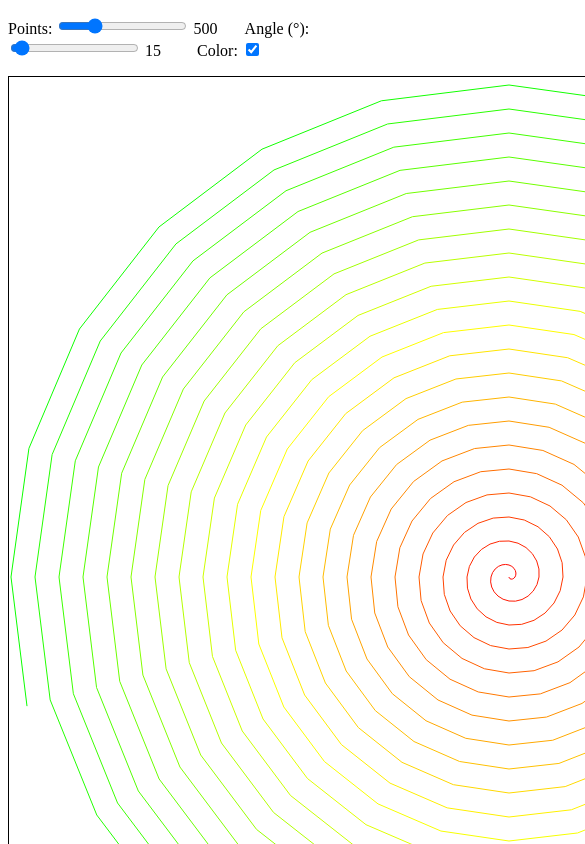
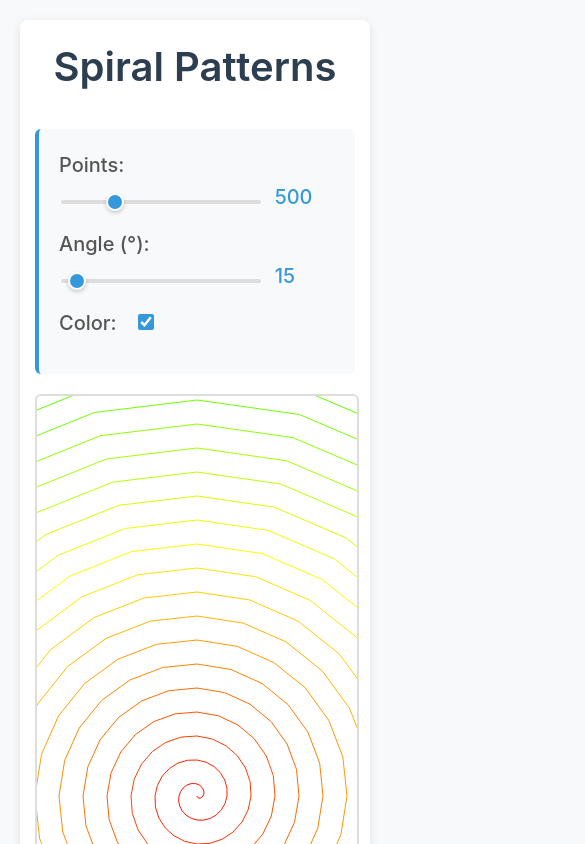
Before and after one commit to maxpoletto/math, a plain HTML site: page spirals/index.html in a window 390 px wide. Shown: the top 844 px of the page, 585 px wide, since content can reach past the window. Drawn offline with Linux system fonts and the light colour scheme.

Commit message:
Math toys restyling

```diff
--- /dev/null
+++ b/math-viz.css
@@ -0,0 +1,206 @@
+/* Common stylesheet for math visualization toys */
+
+body {
+  font-family: -apple-system, BlinkMacSystemFont, 'Segoe UI', Roboto, sans-serif;
+  margin: 0;
+  padding: 20px;
+  background: #f8f9fa;
+  color: #333;
+  line-height: 1.6;
+  font-size: 16px;
+  -webkit-text-size-adjust: none;
+}
+
+.container {
+  max-width: 1200px;
+  margin: 0 auto;
+  background: white;
+  padding: 30px;
+  border-radius: 8px;
+  box-shadow: 0 2px 10px rgba(0,0,0,0.1);
+}
+
+h1 {
+  margin: 0 0 30px 0;
+  color: #2c3e50;
+  font-weight: 600;
+  text-align: center;
+}
+
+/* Controls styling */
+.controls {
+  background: #f8f9fa;
+  padding: 20px;
+  border-radius: 6px;
+  margin-bottom: 20px;
+  border-left: 4px solid #3498db;
+}
+
+.control-group {
+  display: inline-block;
+  margin-right: 30px;
+  margin-bottom: 10px;
+  vertical-align: middle;
+}
+
+label {
+  display: inline-block;
+  font-weight: 500;
+  margin-right: 8px;
+  color: #555;
+}
+
+/* Slider styling */
+.slider {
+  width: 150px;
+  height: 4px;
+  border-radius: 2px;
+  background: #ddd;
+  outline: none;
+  margin-right: 8px;
+  appearance: none;
+}
+
+.slider::-webkit-slider-thumb {
+  appearance: none;
+  width: 18px;
+  height: 18px;
+  border-radius: 50%;
+  background: #3498db;
+  cursor: pointer;
+  border: 2px solid white;
+  box-shadow: 0 2px 4px rgba(0,0,0,0.2);
+}
+
+.slider::-moz-range-thumb {
+  width: 18px;
+  height: 18px;
+  border-radius: 50%;
+  background: #3498db;
+  cursor: pointer;
+  border: 2px solid white;
+  box-shadow: 0 2px 4px rgba(0,0,0,0.2);
+  border: none;
+}
+
+/* Value display spans */
+span {
+  display: inline-block;
+  min-width: 3em;
+  font-weight: 500;
+  color: #3498db;
+}
+
+/* Checkbox styling */
+input[type="checkbox"] {
+  width: 16px;
+  height: 16px;
+  margin-left: 8px;
+  accent-color: #3498db;
+}
+
+/* Button styling */
+.button, button {
+  background: #3498db;
+  color: white;
+  border: none;
+  padding: 10px 20px;
+  border-radius: 4px;
+  cursor: pointer;
+  font-size: 16px;
+  font-weight: 500;
+  transition: background-color 0.2s;
+}
+
+.button:hover, button:hover {
+  background: #2980b9;
+}
+
+/* Input field styling */
+input[type="text"], input[type="number"] {
+  padding: 8px 12px;
+  border: 2px solid #ddd;
+  border-radius: 4px;
+  font-size: 16px;
+  transition: border-color 0.2s;
+}
+
+input[type="text"]:focus, input[type="number"]:focus {
+  outline: none;
+  border-color: #3498db;
+}
+
+/* Special styling for wide sliders */
+#nvert {
+  width: 200px;
+}
+
+/* Canvas styling */
+canvas, #canvas {
+  border: 2px solid #ddd;
+  border-radius: 6px;
+  display: block;
+  margin: 20px auto;
+  background: white;
+  max-width: 100%;
+  height: auto;
+}
+
+/* Default canvas sizes - can be overridden per page */
+canvas, #canvas {
+  width: 800px;
+  height: 800px;
+}
+
+/* Info text styling */
+p {
+  margin: 15px 0;
+}
+
+hr {
+  border: none;
+  border-top: 2px solid #eee;
+  margin: 30px 0;
+}
+
+/* Responsive design */
+@media (max-width: 900px) {
+  .container {
+    padding: 20px;
+    margin: 10px;
+  }
+
+  body {
+    padding: 10px;
+    font-size: 18px;
+  }
+
+  canvas, #canvas {
+    width: 100%;
+    max-width: 500px;
+  }
+
+  .control-group {
+    display: block;
+    margin-right: 0;
+    margin-bottom: 15px;
+  }
+
+  .slider, #nvert {
+    width: 200px;
+  }
+}
+
+@media (max-width: 600px) {
+  body {
+    font-size: 20px;
+  }
+
+  .container {
+    padding: 15px;
+  }
+
+  canvas, #canvas {
+    max-width: 400px;
+  }
+}
--- a/spirals/index.html
+++ b/spirals/index.html
@@ -3,32 +3,33 @@
 
 <head>
   <meta charset="UTF-8">
-  <style>
-    #canvas {
-      width: 1000px;
-      height: 1000px;
-      border: 1px solid black;
-    }
-    span {
-      display: inline-block;
-      width: 3em;
-    }
-  </style>
+  <meta name="viewport" content="width=device-width, initial-scale=1.0">
+  <title>Spiral Patterns</title>
+  <link rel="stylesheet" href="../math-viz.css">
   <script src="spirals.js" defer></script>
 </head>
 
 <body>
-  <p>
-    Points:
+  <div class="container">
+    <h1>Spiral Patterns</h1>
+    <div class="controls">
+      <div class="control-group">
+        <label for="points">Points:</label>
         <input type="range" class="slider" id="points" min="1" max="2000" value="500">
         <span id='points_span'></span>
-    Angle (°):
+      </div>
+      <div class="control-group">
+        <label for="angle">Angle (°):</label>
         <input type="range" class="slider" id="angle" min="1" max="360" value="15">
         <span id='angle_span'></span>
-    Color:
+      </div>
+      <div class="control-group">
+        <label for="color">Color:</label>
         <input type="checkbox" id="color" checked="true">
-  </p>
+      </div>
+    </div>
     <canvas id="canvas"></canvas>
+  </div>
 </body>
 
 </html>
```
Also changed, not shown: flower/index.html (+17 -16 lines), polygons/index.html (+21 -31 lines), primes/sieve/index.html (+23 -23 lines), sierp/index.html (+12 -20 lines). Lines whose indentation alone changed are shown as unchanged.
